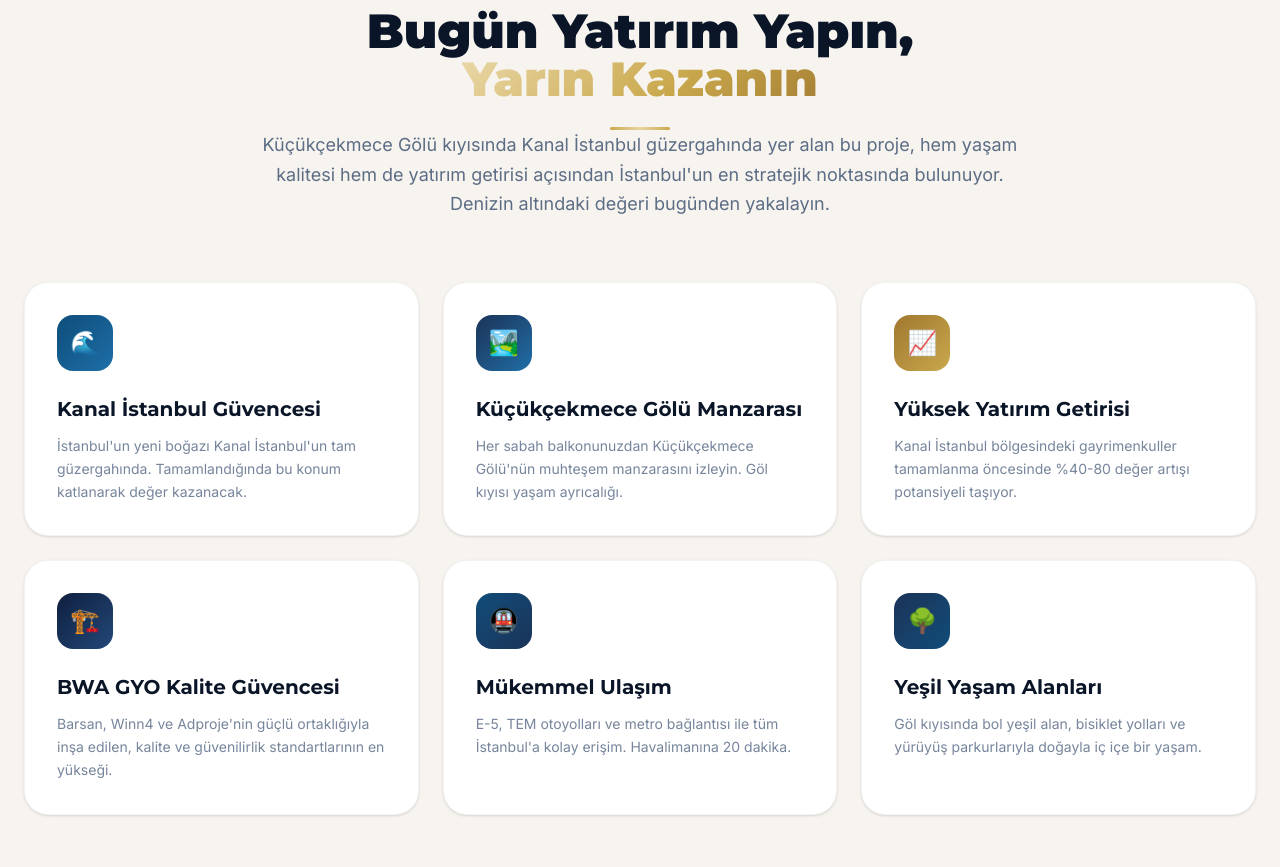
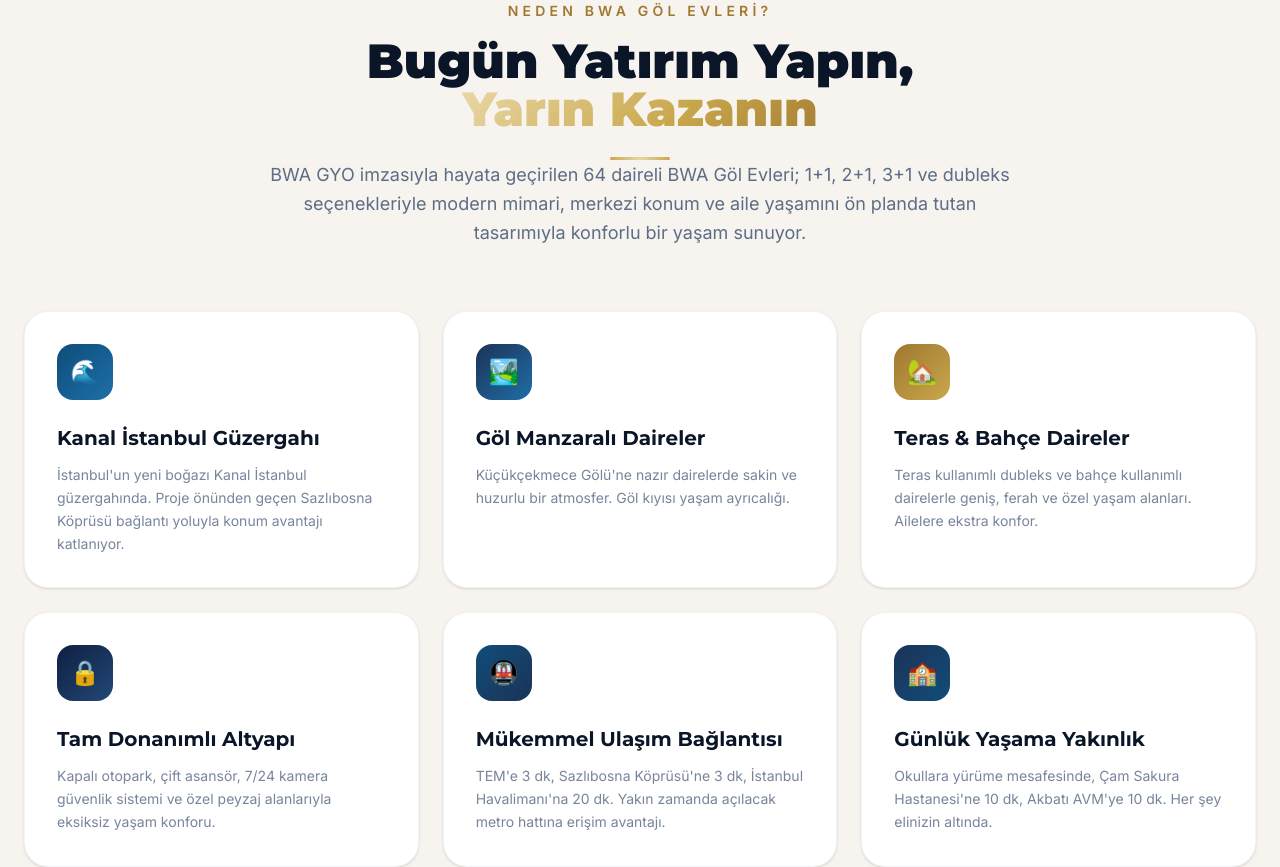
Before and after one commit to SerhatCelikk/bwagolevleri-landing, a Next.js app: page / in a window 1280 px wide. Shown: the part 1398-2265 px from the top of the page. Built offline with nearby package versions, Linux system fonts and the light colour scheme; no server answers.

Commit message:
project info

```diff
--- a/src/components/ApartmentTypes.js
+++ b/src/components/ApartmentTypes.js
@@ -6,59 +6,89 @@
 const apartments = [
   {
     type: "1+1",
-    size: "50–65 m²",
-    price: "3.450.000 ₺",
+    netArea: "43,05 m²",
+    brutArea: "51,42 m²",
     badge: "Yatırım İçin İdeal",
     features: [
-      "Göl manzaralı balkon",
-      "Açık mutfak konsepti",
-      "Yerden ısıtma sistemi",
-      "Akıllı ev teknolojisi",
-      "Güvenlik ve kamera sistemi",
-      "1 araçlık kapalı otopark",
+      "Salon + Mutfak: 24,39 m²",
+      "Yatak odası: 13,80 m²",
+      "Balkon: 1,89 m²",
+      "Kapalı otopark",
+      "Çift asansör",
+      "7/24 kamera güvenlik",
     ],
-    desc: "Hem kiralık hem satılık yatırım için mükemmel seçenek. Göl manzaralı balkon ile huzurlu bir yaşam.",
+    desc: "Yatırım amaçlı veya çalışan çiftler için kompakt ve tam donanımlı yaşam alanı.",
     accentColor: "#1e6fa8",
     headerBg: "from-lake-700 to-lake-600",
   },
   {
     type: "2+1",
-    size: "90–110 m²",
-    price: "4.785.000 ₺",
+    netArea: "71,00 m²",
+    brutArea: "85,50 m²",
     badge: "En Çok Tercih Edilen",
     popular: true,
     features: [
-      "Panoramik göl ve kanal manzarası",
-      "Geniş oturma odası",
-      "Master yatak odası + ikinci oda",
-      "2 banyo (1 ebeveyn banyolu)",
-      "Yerden ısıtma sistemi",
-      "Akıllı ev teknolojisi",
-      "Güvenlik ve kamera sistemi",
-      "1 araçlık kapalı otopark",
+      "Salon: 16,90 m² + Mutfak: 9,77 m²",
+      "Ebeveyn odası: 14,71 m²",
+      "2 balkon (3,81 m² + 3,27 m²)",
+      "Kiler + hol + WC",
+      "Kapalı otopark",
+      "7/24 kamera güvenlik",
     ],
-    desc: "Aileler için geniş yaşam alanı. Göl manzaralı panoramik cephesiyle en çok talep gören daire tipi.",
+    desc: "Aile yaşamı için tasarlanmış, geniş ve ferah plan anlayışıyla projenin en çok tercih edilen tipi.",
     accentColor: "#c9a84c",
     headerBg: "from-navy-800 to-gold-600",
   },
   {
     type: "3+1",
-    size: "130–160 m²",
-    price: "5.900.000 ₺",
+    netArea: "89,34 m²",
+    brutArea: "107,73 m²",
+    badge: "Geniş Aile",
+    features: [
+      "Salon: 18,44 m² + Mutfak: 10,95 m²",
+      "3 yatak odası (ebeveyn dahil)",
+      "2 balkon (4,46 m² + 4,04 m²)",
+      "Kiler + hol + WC",
+      "Kapalı otopark",
+      "7/24 kamera güvenlik",
+    ],
+    desc: "Geniş aileler için ferah ve işlevsel tasarım. Kanal İstanbul güzergahında 3+1 ayrıcalığı.",
+    accentColor: "#0a1628",
+    headerBg: "from-navy-900 to-navy-700",
+  },
+  {
+    type: "Dubleks 2+1",
+    netArea: "83,99 m²",
+    brutArea: "101,87 m²",
+    badge: "Teras Kullanımlı",
+    features: [
+      "Alt kat: salon + mutfak + balkon",
+      "Üst kat: 2 yatak odası + banyo",
+      "Özel teras: 8,28 m²",
+      "İki katlı özel yaşam alanı",
+      "Kapalı otopark",
+      "7/24 kamera güvenlik",
+    ],
+    desc: "İki katlı özel yaşam konforu. Üst katta geniş teras ile göl manzarasının tamamı sizin.",
+    accentColor: "#7c6128",
+    headerBg: "from-gold-600 to-navy-800",
+  },
+  {
+    type: "Dubleks 4+1",
+    netArea: "123,61 m²",
+    brutArea: "149,45 m²",
     badge: "Ultra Prestij",
     features: [
-      "360° göl ve şehir panoraması",
-      "Geniş teras balkon",
-      "3 tam banyo",
-      "Ebeveyn banyolu master suite",
-      "Açık plan mutfak & salon",
-      "Yerden ısıtma + klima (tüm odalar)",
-      "Akıllı ev paketi (tam donanım)",
-      "2 araçlık kapalı otopark",
+      "4 yatak odası, iki tam kat",
+      "Alt kat: yatak odası + salon + mutfak",
+      "Üst kat: 3 yatak + banyo + teras",
+      "Maksimum göl manzarası",
+      "Kapalı otopark",
+      "7/24 kamera güvenlik",
     ],
-    desc: "Geniş aileler ve üst segment yaşam arayanlar için. Teras balkon, panoramik manzara ve tam donanım.",
+    desc: "Projede en geniş ve en prestijli daire tipi. İki katlı özel yaşam alanı ve geniş teras.",
     accentColor: "#0a1628",
-    headerBg: "from-navy-900 to-navy-700",
+    headerBg: "from-navy-950 to-gold-700",
   },
 ];
 
@@ -84,19 +114,20 @@
           </h2>
           <div className="section-divider mb-5" />
           <p className="text-white/45 text-base max-w-xl mx-auto">
-            Tüm daireler Küçükçekmece Gölü manzaralı, akıllı ev sistemli ve üst segment iç mekan tasarımlıdır.
+            64 daireli projede 1+1'den dubleks 4+1'e kadar geniş seçenek yelpazesi.
+            Bahçe kullanımlı ve göl manzaralı daireler de mevcuttur.
           </p>
         </motion.div>
 
         {/* Grid — items-stretch ensures equal height */}
-        <div className="grid grid-cols-1 md:grid-cols-3 gap-6 items-stretch">
+        <div className="grid grid-cols-1 sm:grid-cols-2 lg:grid-cols-3 gap-6 items-stretch">
           {apartments.map((apt, i) => (
             <motion.div
               key={apt.type}
               initial={{ opacity: 0, y: 40 }}
               whileInView={{ opacity: 1, y: 0 }}
               viewport={{ once: true }}
-              transition={{ delay: i * 0.12, duration: 0.55 }}
+              transition={{ delay: i * 0.1, duration: 0.55 }}
               onClick={() => setActive(i)}
               className={`relative rounded-2xl overflow-hidden cursor-pointer flex flex-col transition-all duration-400 ${
                 active === i
@@ -117,17 +148,21 @@
                 <span className="inline-block text-white/70 text-[10px] font-bold tracking-[0.2em] uppercase bg-white/15 px-2.5 py-1 rounded-full mb-3">
                   {apt.badge}
                 </span>
-                <div className="text-white font-heading text-5xl font-black mb-0.5">{apt.type}</div>
-                <div className="text-white/60 text-sm font-medium">{apt.size}</div>
+                <div className="text-white font-heading text-4xl font-black mb-1">{apt.type}</div>
+                <div className="flex gap-3 text-white/65 text-xs font-medium">
+                  <span>Net: <strong className="text-white/90">{apt.netArea}</strong></span>
+                  <span>·</span>
+                  <span>Brüt: <strong className="text-white/90">{apt.brutArea}</strong></span>
+                </div>
               </div>
 
               {/* Body — flex-grow ensures cards stretch equally */}
               <div className="bg-white px-7 py-7 flex flex-col flex-grow">
-                {/* Price */}
+                {/* Area info */}
                 <div className="mb-5 pb-5 border-b border-navy-900/8">
                   <div className="text-navy-900/40 text-[10px] font-bold tracking-[0.2em] uppercase mb-1">Fiyat</div>
-                  <div className="font-heading text-2xl font-black" style={{ color: apt.accentColor }}>
-                    {apt.price}
+                  <div className="font-heading text-base font-black text-navy-900/50 italic">
+                    Satış ekibimizle iletişime geçin
                   </div>
                 </div>
 
@@ -160,13 +195,35 @@
           ))}
         </div>
 
+        {/* Bahçe katı note */}
+        <motion.div
+          initial={{ opacity: 0, y: 20 }}
+          whileInView={{ opacity: 1, y: 0 }}
+          viewport={{ once: true }}
+          className="mt-8 glass-gold rounded-2xl px-6 py-5 flex flex-col sm:flex-row items-center justify-between gap-4"
+        >
+          <div>
+            <div className="text-gold-400 font-bold text-sm tracking-wide mb-1">🌿 Bahçe Katı Daireler</div>
+            <p className="text-white/50 text-xs leading-relaxed">
+              1+1 (69,51 m²), 2+1 (102,87–116,10 m²) ve 3+1 (136,29 m²) bahçe kullanımlı özel daireler de mevcuttur.
+              Geniş özel bahçe ve teras alanlarıyla farklı bir yaşam deneyimi sunar.
+            </p>
+          </div>
+          <button
+            onClick={() => document.querySelector("#talep")?.scrollIntoView({ behavior: "smooth" })}
+            className="btn-outline-gold shrink-0 px-5 py-2.5 rounded-xl text-xs font-black tracking-wider uppercase"
+          >
+            Bilgi Alın
+          </button>
+        </motion.div>
+
         <motion.p
           initial={{ opacity: 0 }}
           whileInView={{ opacity: 1 }}
           viewport={{ once: true }}
-          className="text-center text-white/25 text-xs mt-8 tracking-wide"
+          className="text-center text-white/25 text-xs mt-6 tracking-wide"
         >
-          Fiyatlar kata ve cepheye göre değişkenlik gösterebilir. Kesin bilgi için satış ekibimizle iletişime geçin.
+          Fiyatlar kata, cepheye ve ödeme planına göre değişkenlik gösterebilir. Kesin bilgi için satış ekibimizle iletişime geçin.
         </motion.p>
       </div>
     </section>
--- a/src/components/Hero.js
+++ b/src/components/Hero.js
@@ -109,7 +109,7 @@
           className="text-white/60 text-base md:text-lg max-w-xl mx-auto mb-10 font-medium leading-relaxed"
         >
           Küçükçekmece Gölü kıyısında, Kanal İstanbul güzergahında BWA GYO güvencesiyle
-          prestijli 1+1, 2+1, 3+1 daireler.
+          1+1, 2+1, 3+1 ve dubleks daireler. 64 konutluk seçkin proje.
         </motion.p>
 
         {/* CTA Buttons */}
--- a/src/components/LocationSection.js
+++ b/src/components/LocationSection.js
@@ -3,18 +3,18 @@
 import { motion } from "framer-motion";
 
 const distances = [
-  { place: "Kanal İstanbul Güzergahı", dist: "Üzerinde", icon: "🌊", highlight: true, detail: "Güzergah boyunca konum avantajı" },
+  { place: "Kanal İstanbul Güzergahı", dist: "Üzerinde", icon: "🌊", highlight: true, detail: "Köprü bağlantı yolu proje önünden geçiyor" },
   { place: "Küçükçekmece Gölü", dist: "Kıyısında", icon: "🏞️", highlight: true, detail: "Göl manzaralı cephe" },
-  { place: "Metrobüs · Avcılar", dist: "Yürüme", icon: "🚌", detail: "İstanbul'un her noktasına direkt bağlantı" },
-  { place: "E-5 (D-100) Otoyolu", dist: "2 dk", icon: "🛣️", detail: "Avrupa ve Asya yakasına hızlı erişim" },
-  { place: "TEM Otoyolu", dist: "7 dk", icon: "🛤️", detail: "Havalimanı ve kuzey bağlantısı" },
-  { place: "Avcılar Merkez", dist: "5 dk", icon: "🏙️", detail: "Alışveriş, kafe ve sosyal hayat" },
-  { place: "Mall of İstanbul", dist: "10 dk", icon: "🛍️", detail: "Türkiye'nin en büyük AVM'lerinden biri" },
-  { place: "Capacity AVM", dist: "7 dk", icon: "🏬", detail: "Küçükçekmece alışveriş merkezi" },
-  { place: "Başakşehir Şehir Hastanesi", dist: "18 dk", icon: "🏥", detail: "Avrupa'nın en büyük hastane kompleksi" },
-  { place: "Medipol Mega Üni. Hastanesi", dist: "15 dk", icon: "⚕️", detail: "Uluslararası akredite tam teşekküllü" },
-  { place: "İstanbul Kültür Üniversitesi", dist: "8 dk", icon: "🎓", detail: "Avcılar kampüsü · Yürüme mesafesi" },
-  { place: "İstanbul Havalimanı", dist: "30 dk", icon: "✈️", detail: "TEM üzerinden direkt bağlantı" },
+  { place: "Sazlıbosna Köprüsü", dist: "3 dk", icon: "🌉", highlight: true, detail: "Bağlantı yolu proje önünden geçiyor" },
+  { place: "TEM Otoyolu", dist: "3 dk", icon: "🛤️", detail: "Havalimanı ve kuzey bağlantısı" },
+  { place: "Avcılar Gişeleri", dist: "5 dk", icon: "🛣️", detail: "E-5 ve şehir merkezi" },
+  { place: "Okul", dist: "5 dk", icon: "🏫", detail: "Yürüme mesafesinde" },
+  { place: "Çam Sakura Hastanesi", dist: "10 dk", icon: "🏥", detail: "Modern sağlık tesisi" },
+  { place: "Akbatı Mall of AVM", dist: "10 dk", icon: "🛍️", detail: "Büyük alışveriş ve eğlence merkezi" },
+  { place: "Olimpiyat Stadyumu", dist: "10 dk", icon: "🏟️", detail: "Spor ve etkinlik merkezi" },
+  { place: "Halkalı Tren Garı", dist: "15 dk", icon: "🚂", detail: "Banliyö tren hattı bağlantısı" },
+  { place: "İstanbul Havalimanı", dist: "20 dk", icon: "✈️", detail: "TEM üzerinden direkt bağlantı" },
+  { place: "Metro Hattı", dist: "Yakında", icon: "🚇", highlight: true, detail: "Planlanan metro hattına erişim" },
 ];
 
 export default function LocationSection() {
@@ -133,8 +133,8 @@
           <div className="flex flex-wrap justify-center gap-8">
             {[
               { val: "Güzergah Üzerinde", lbl: "Kanal İstanbul" },
-              { val: "Göl Kıyısı", lbl: "Küçükçekmece Gölü" },
-              { val: "Bilgi için arayın", lbl: "Proje Teslim Tarihi" },
+              { val: "3 dk", lbl: "Sazlıbosna Köprüsü" },
+              { val: "Yakında", lbl: "Metro Hattı" },
             ].map((item) => (
               <div key={item.lbl} className="text-center">
                 <div className="text-gold-400 font-heading text-xl font-black">{item.val}</div>
--- a/src/components/ProjectOverview.js
+++ b/src/components/ProjectOverview.js
@@ -5,38 +5,38 @@
 const features = [
   {
     icon: "🌊",
-    title: "Kanal İstanbul Güvencesi",
-    desc: "İstanbul'un yeni boğazı Kanal İstanbul'un tam güzergahında. Tamamlandığında bu konum katlanarak değer kazanacak.",
+    title: "Kanal İstanbul Güzergahı",
+    desc: "İstanbul'un yeni boğazı Kanal İstanbul güzergahında. Proje önünden geçen Sazlıbosna Köprüsü bağlantı yoluyla konum avantajı katlanıyor.",
     color: "from-lake-700 to-lake-600",
   },
   {
     icon: "🏞️",
-    title: "Küçükçekmece Gölü Manzarası",
-    desc: "Her sabah balkonunuzdan Küçükçekmece Gölü'nün muhteşem manzarasını izleyin. Göl kıyısı yaşam ayrıcalığı.",
+    title: "Göl Manzaralı Daireler",
+    desc: "Küçükçekmece Gölü'ne nazır dairelerde sakin ve huzurlu bir atmosfer. Göl kıyısı yaşam ayrıcalığı.",
     color: "from-navy-700 to-lake-600",
   },
   {
-    icon: "📈",
-    title: "Yüksek Yatırım Getirisi",
-    desc: "Kanal İstanbul bölgesindeki gayrimenkuller tamamlanma öncesinde %40-80 değer artışı potansiyeli taşıyor.",
+    icon: "🏡",
+    title: "Teras & Bahçe Daireler",
+    desc: "Teras kullanımlı dubleks ve bahçe kullanımlı dairelerle geniş, ferah ve özel yaşam alanları. Ailelere ekstra konfor.",
     color: "from-gold-600 to-gold-500",
   },
   {
-    icon: "🏗️",
-    title: "BWA GYO Kalite Güvencesi",
-    desc: "Barsan, Winn4 ve Adproje'nin güçlü ortaklığıyla inşa edilen, kalite ve güvenilirlik standartlarının en yükseği.",
+    icon: "🔒",
+    title: "Tam Donanımlı Altyapı",
+    desc: "Kapalı otopark, çift asansör, 7/24 kamera güvenlik sistemi ve özel peyzaj alanlarıyla eksiksiz yaşam konforu.",
     color: "from-navy-800 to-navy-600",
   },
   {
     icon: "🚇",
-    title: "Mükemmel Ulaşım",
-    desc: "E-5, TEM otoyolları ve metro bağlantısı ile tüm İstanbul'a kolay erişim. Havalimanına 20 dakika.",
+    title: "Mükemmel Ulaşım Bağlantısı",
+    desc: "TEM'e 3 dk, Sazlıbosna Köprüsü'ne 3 dk, İstanbul Havalimanı'na 20 dk. Yakın zamanda açılacak metro hattına erişim avantajı.",
     color: "from-lake-700 to-navy-700",
   },
   {
-    icon: "🌳",
-    title: "Yeşil Yaşam Alanları",
-    desc: "Göl kıyısında bol yeşil alan, bisiklet yolları ve yürüyüş parkurlarıyla doğayla iç içe bir yaşam.",
+    icon: "🏫",
+    title: "Günlük Yaşama Yakınlık",
+    desc: "Okullara yürüme mesafesinde, Çam Sakura Hastanesi'ne 10 dk, Akbatı AVM'ye 10 dk. Her şey elinizin altında.",
     color: "from-navy-700 to-lake-700",
   },
 ];
@@ -63,9 +63,9 @@
           </h2>
           <div className="section-divider mb-6" />
           <p className="text-navy-700/70 text-lg max-w-3xl mx-auto leading-relaxed">
-            Küçükçekmece Gölü kıyısında Kanal İstanbul güzergahında yer alan bu proje,
-            hem yaşam kalitesi hem de yatırım getirisi açısından İstanbul'un en stratejik
-            noktasında bulunuyor. Denizin altındaki değeri bugünden yakalayın.
+            BWA GYO imzasıyla hayata geçirilen 64 daireli BWA Göl Evleri; 1+1, 2+1, 3+1 ve
+            dubleks seçenekleriyle modern mimari, merkezi konum ve aile yaşamını ön planda
+            tutan tasarımıyla konforlu bir yaşam sunuyor.
           </p>
         </motion.div>
 
@@ -122,9 +122,9 @@
             </p>
             <div className="flex flex-wrap justify-center gap-8 text-center">
               {[
-                { val: "45 km", lbl: "Kanal Uzunluğu" },
-                { val: "1,000+", lbl: "Geçiş/Gün Tahmin" },
-                { val: "Bilgi için arayın", lbl: "Proje Teslim Tarihi" },
+                { val: "64 Daire", lbl: "Toplam Konut" },
+                { val: "3 dk", lbl: "Sazlıbosna Köprüsü" },
+                { val: "Yakında", lbl: "Metro Hattı Erişimi" },
               ].map((item) => (
                 <div key={item.lbl}>
                   <div className="text-gold-400 font-heading text-2xl font-black">{item.val}</div>
```
Also changed, not shown: src/components/CatalogViewer.js (+194 -124 lines), src/components/Footer.js (+15 -7 lines).
